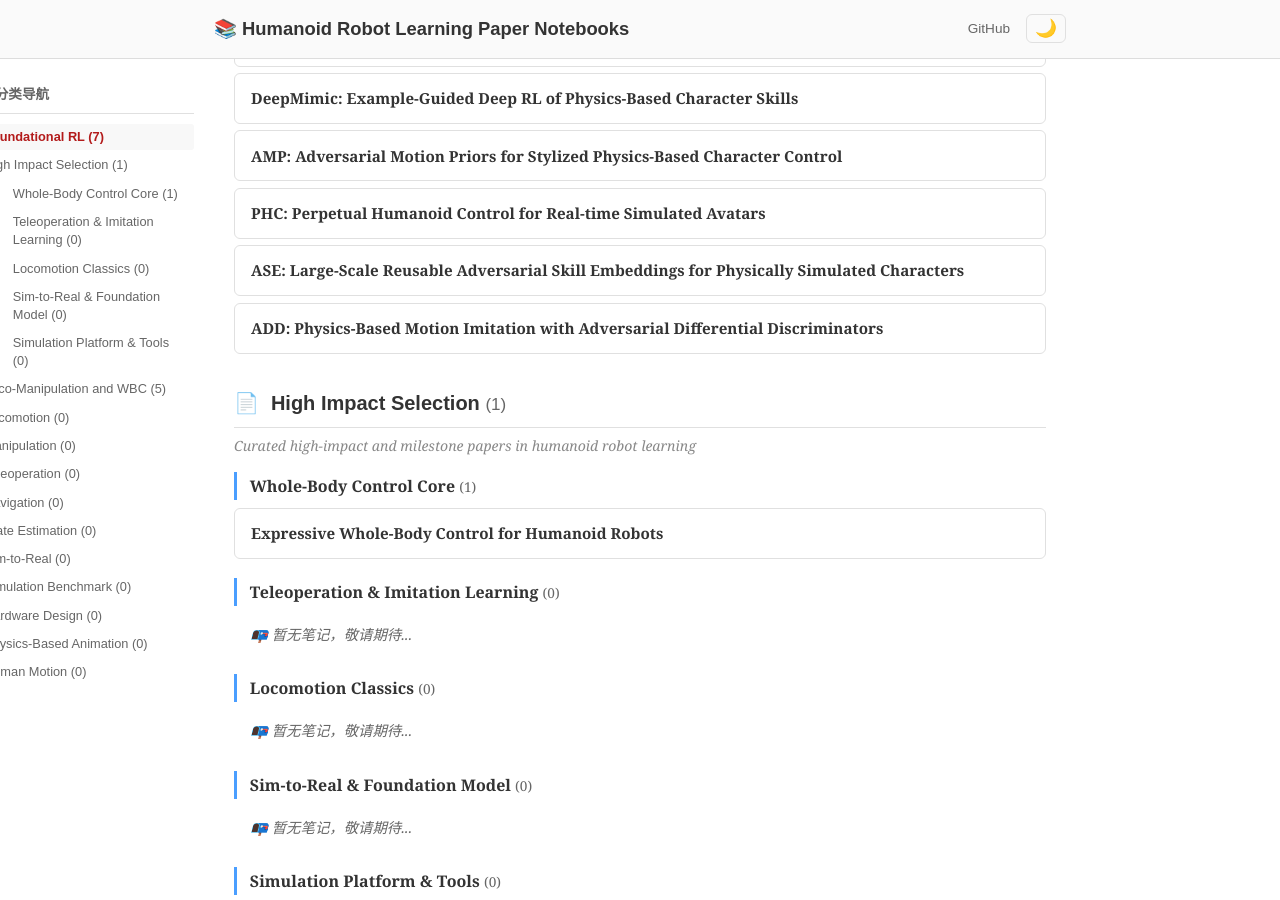
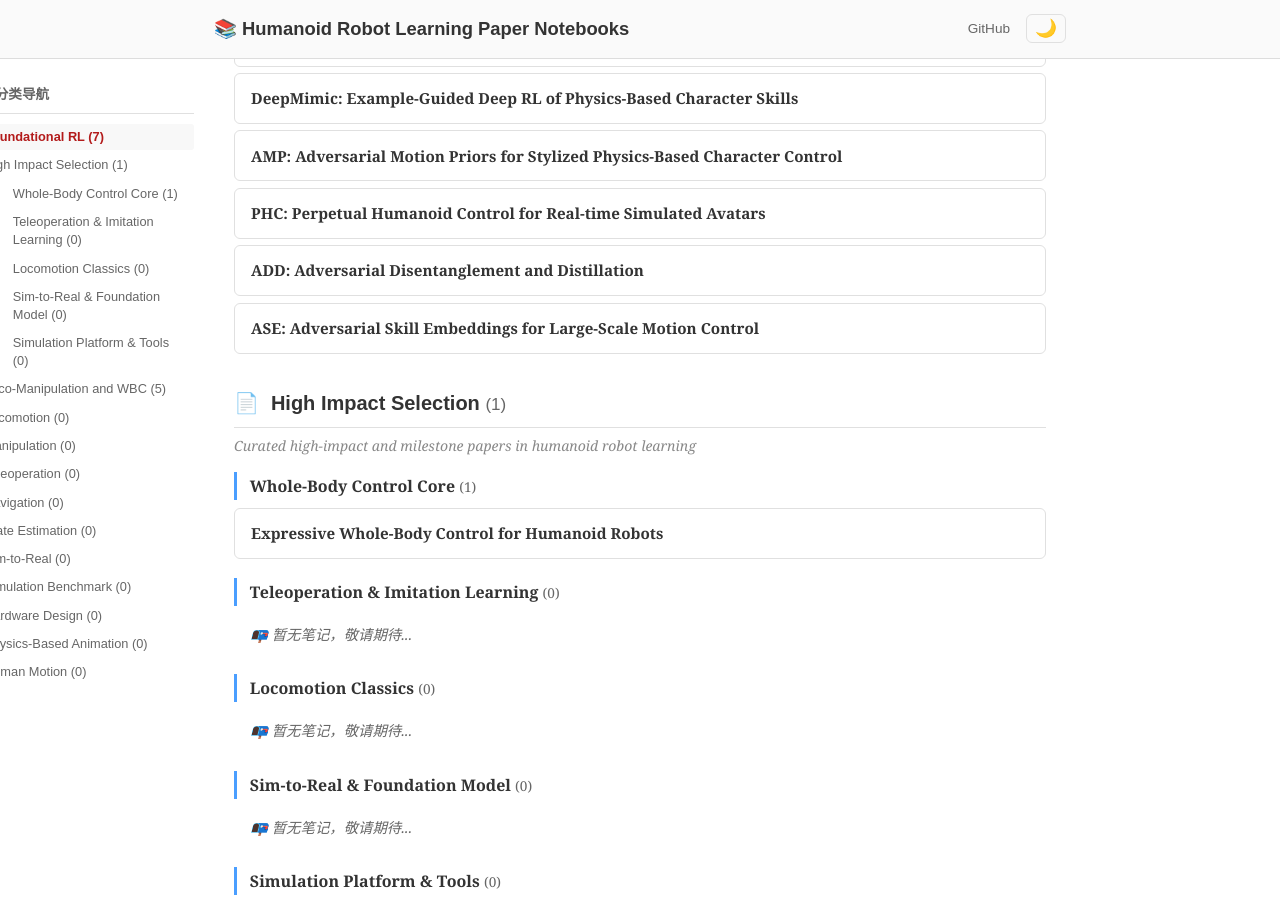
Before and after one commit to ImChong/Humanoid_Robot_Learning_Paper_Notebooks, a Jekyll site: the page built from index.html, in a window 1280 px wide and 900 px high, scrolled down 408 px. Built offline with Jekyll 4.4.1, drawn with Linux system fonts in a browser that asks for light colours.

Commit message:
fix: 修正ASE/ADD的markdown title对齐PROGRESS.md，调整网站渲染顺序使ADD在ASE前

```diff
--- a/_data/papers.json
+++ b/_data/papers.json
@@ -33,16 +33,16 @@
         "dir": "PHC_Perpetual_Humanoid_Control"
       },
       {
-        "title": "ASE: Large-Scale Reusable Adversarial Skill Embeddings for Physically Simulated Characters",
+        "title": "ADD: Adversarial Disentanglement and Distillation",
+        "path": "papers/01_Foundational_RL/ADD_Adversarial_Differential_Discriminators/ADD_Adversarial_Differential_Discriminators.md",
+        "url": "/papers/01_Foundational_RL/ADD_Adversarial_Differential_Discriminators/ADD_Adversarial_Differential_Discriminators.html",
+        "dir": "ADD_Adversarial_Differential_Discriminators"
+      },
+      {
+        "title": "ASE: Adversarial Skill Embeddings for Large-Scale Motion Control",
         "path": "papers/01_Foundational_RL/ASE_Adversarial_Skill_Embeddings_for_Large-Scale_Motion_Control/ASE_Adversarial_Skill_Embeddings_for_Large-Scale_Motion_Control.md",
         "url": "/papers/01_Foundational_RL/ASE_Adversarial_Skill_Embeddings_for_Large-Scale_Motion_Control/ASE_Adversarial_Skill_Embeddings_for_Large-Scale_Motion_Control.html",
         "dir": "ASE_Adversarial_Skill_Embeddings_for_Large-Scale_Motion_Control"
-      },
-      {
-        "title": "ADD: Physics-Based Motion Imitation with Adversarial Differential Discriminators",
-        "path": "papers/01_Foundational_RL/ADD_Adversarial_Differential_Discriminators/ADD_Adversarial_Differential_Discriminators.md",
-        "url": "/papers/01_Foundational_RL/ADD_Adversarial_Differential_Discriminators/ADD_Adversarial_Differential_Discriminators.html",
-        "dir": "ADD_Adversarial_Differential_Discriminators"
       }
     ],
     "subtitle": "Foundational RL theory and classic algorithms — essential prerequisites for understanding subsequent research"
--- a/papers/01_Foundational_RL/ADD_Adversarial_Differential_Discriminators/ADD_Adversarial_Differential_Discriminators.md
+++ b/papers/01_Foundational_RL/ADD_Adversarial_Differential_Discriminators/ADD_Adversarial_Differential_Discriminators.md
@@ -1,10 +1,10 @@
 ---
 layout: paper
-title: "ADD: Physics-Based Motion Imitation with Adversarial Differential Discriminators"
+title: "ADD: Adversarial Disentanglement and Distillation"
 category: "Foundational RL"
 ---
 
-# ADD: Physics-Based Motion Imitation with Adversarial Differential Discriminators
+# ADD: Adversarial Disentanglement and Distillation
 **对抗差分鉴别器：基于物理的运动模仿**
 
 > 📅 阅读日期: -
--- a/papers/01_Foundational_RL/ASE_Adversarial_Skill_Embeddings_for_Large-Scale_Motion_Control/ASE_Adversarial_Skill_Embeddings_for_Large-Scale_Motion_Control.md
+++ b/papers/01_Foundational_RL/ASE_Adversarial_Skill_Embeddings_for_Large-Scale_Motion_Control/ASE_Adversarial_Skill_Embeddings_for_Large-Scale_Motion_Control.md
@@ -1,10 +1,10 @@
 ---
 layout: paper
-title: "ASE: Large-Scale Reusable Adversarial Skill Embeddings for Physically Simulated Characters"
+title: "ASE: Adversarial Skill Embeddings for Large-Scale Motion Control"
 category: "Foundational RL"
 ---
 
-# ASE: Large-Scale Reusable Adversarial Skill Embeddings for Physically Simulated Characters
+# ASE: Adversarial Skill Embeddings for Large-Scale Motion Control
 **大规模可复用对抗技能嵌入：物理仿真角色**
 
 > 📅 阅读日期: -
--- a/scripts/prepare_pages.py
+++ b/scripts/prepare_pages.py
@@ -140,12 +140,12 @@ def process_papers():
         category_display = get_category_name(category_dir)
         papers = []
 
-        for paper_dir in os.listdir(category_path):
+        for paper_dir in sorted(os.listdir(category_path)):
             paper_path = os.path.join(category_path, paper_dir)
             if not os.path.isdir(paper_path):
                 continue
 
-            for fname in os.listdir(paper_path):
+            for fname in sorted(os.listdir(paper_path)):
                 if not fname.endswith('.md'):
                     continue
 
```
